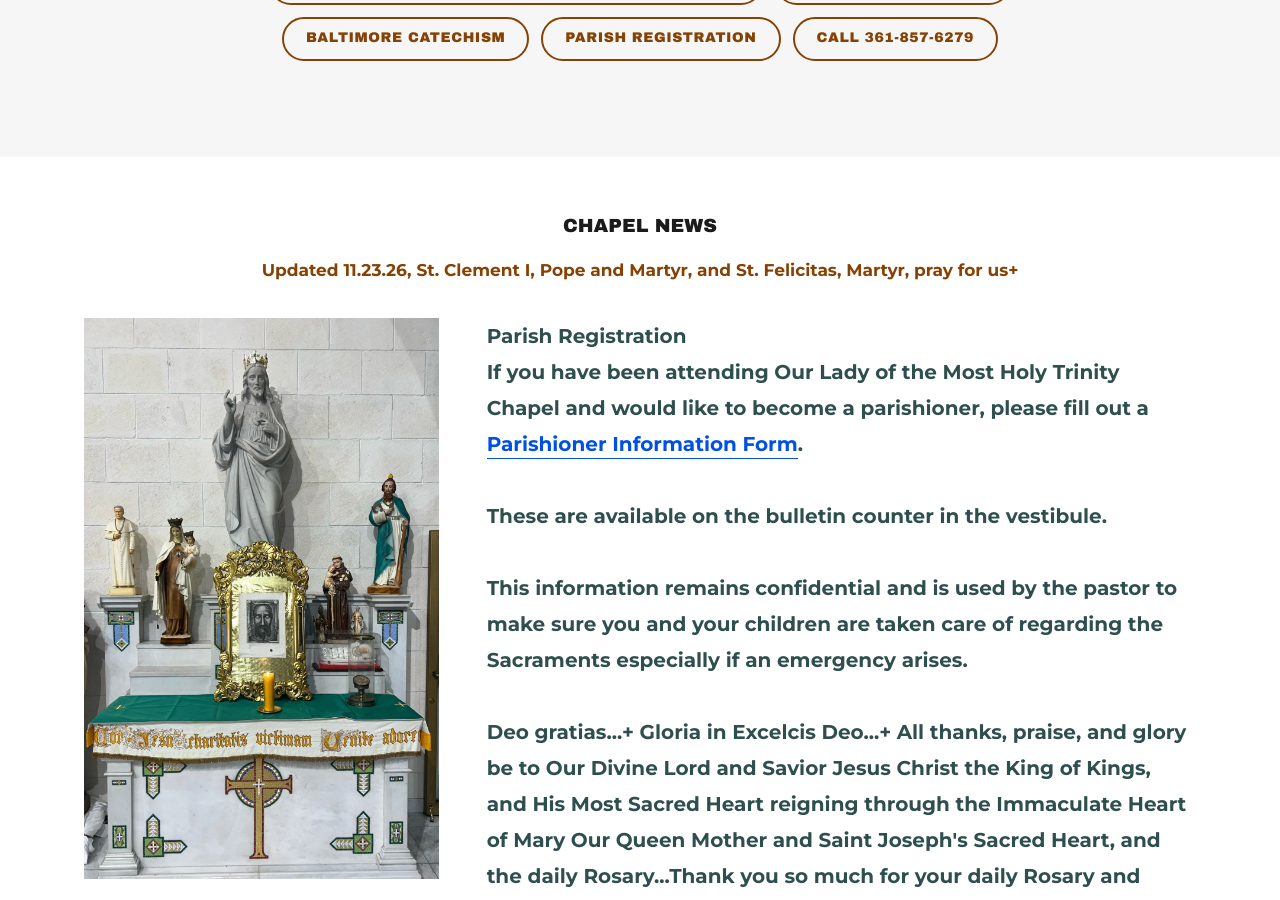
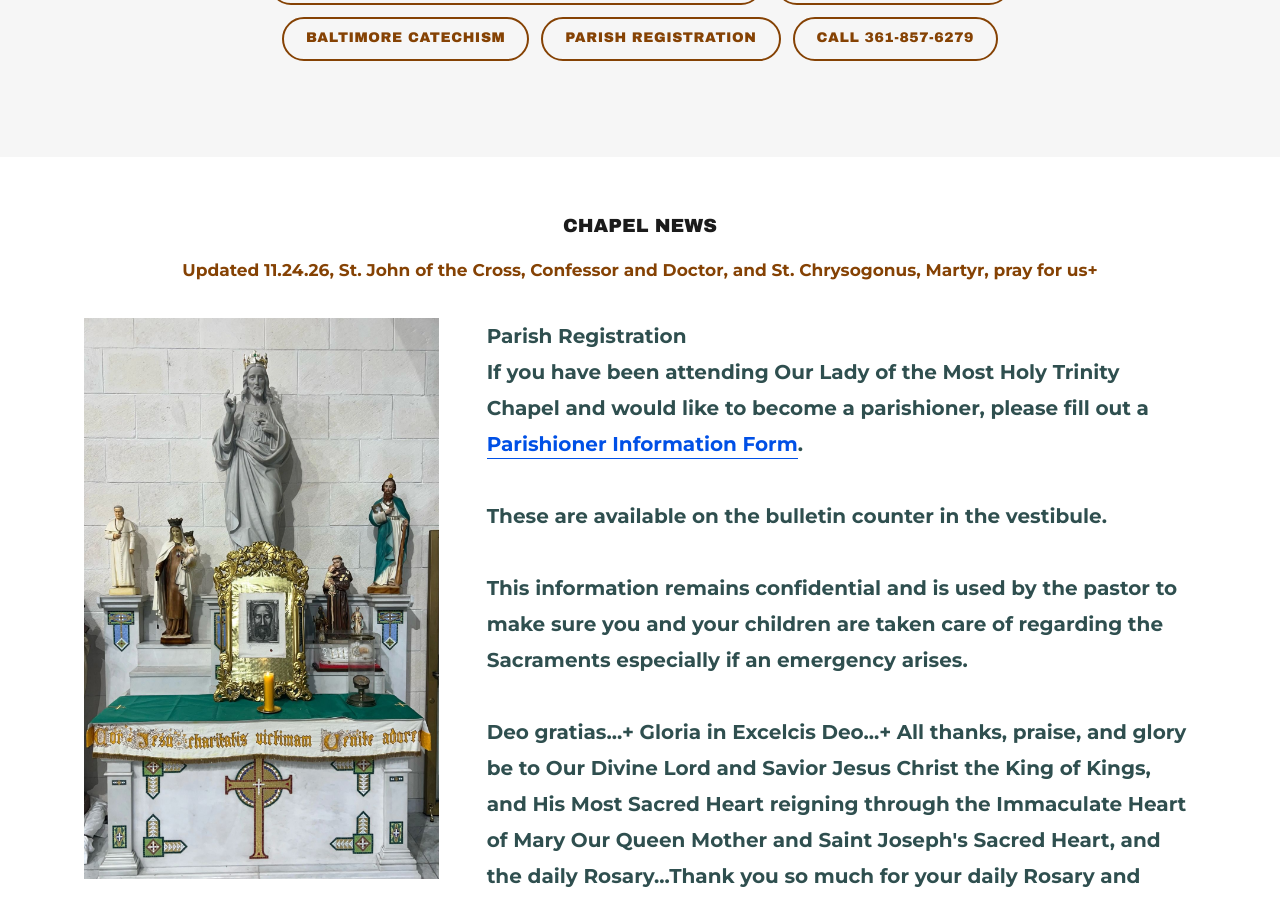
Before and after one commit to ourladymhtchurch/ourladymhtchurch.github.io, a Jekyll site: the page built from index.html, in a window 1280 px wide and 900 px high, scrolled down 3887 px. Built offline with Jekyll 4.4.1, drawn with Linux system fonts in a browser that asks for light colours; some of the changed text lies outside the part shown.

Commit message:
Update the Chapel News date line and The Liturgical Year for St. John of the Cross, November 24

```diff
--- a/_data/liturgical_year.yml
+++ b/_data/liturgical_year.yml
@@ -15,7 +15,7 @@
 # Delete youtube (or leave it empty) to hide the whole section.
 # ---------------------------------------------------------------------------
 
-title: "Pope St. Clement I (November 23)"
+title: "St. John of the Cross (November 24)"
 by: "From Dom Guéranger's The Liturgical Year"
 text: "Video by the InPrincipio Podcast."
-youtube: 05Jxet75sjQ
+youtube: ALacMjm0L8o
--- a/_data/notices.yml
+++ b/_data/notices.yml
@@ -11,6 +11,6 @@
 # The main news text itself (beside the side-altar photo) is near the top of
 # index.html.
 # ---------------------------------------------------------------------------
-updated: "Updated 11.23.26, St. Clement I, Pope and Martyr, and St. Felicitas, Martyr, pray for us+"
+updated: "Updated 11.24.26, St. John of the Cross, Confessor and Doctor, and St. Chrysogonus, Martyr, pray for us+"
 
 items: []
```
